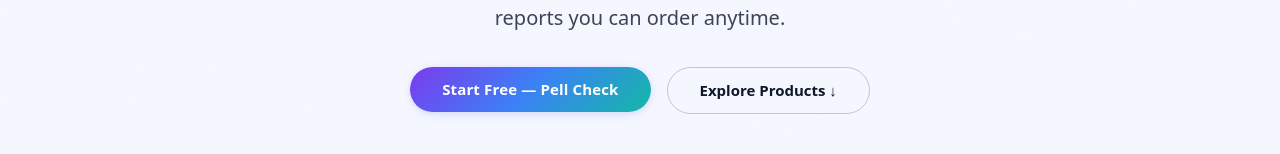
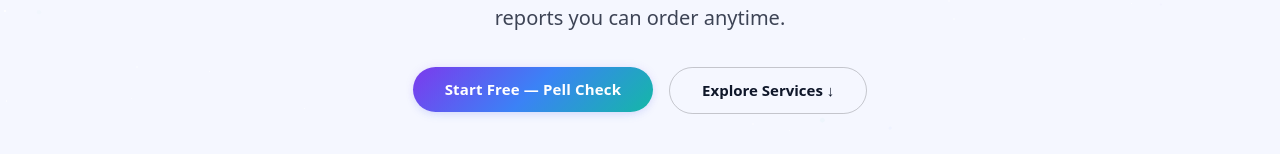
Before and after one commit to wspanic201/workforce-intelligence, a Next.js app: page / in a window 1280 px wide. Shown: the part 498-652 px from the top of the page. Built offline with nearby package versions, Linux system fonts and the light colour scheme.

Commit message:
fix: 'Explore Products' → 'Explore Services' on hero

```diff
--- a/app/page.tsx
+++ b/app/page.tsx
@@ -401,7 +401,7 @@ function StaticHero() {
           </Link>
           <Link href="#products">
             <button className="btn-cosmic btn-cosmic-ghost text-sm">
-              Explore Products ↓
+              Explore Services ↓
             </button>
           </Link>
         </div>
```
